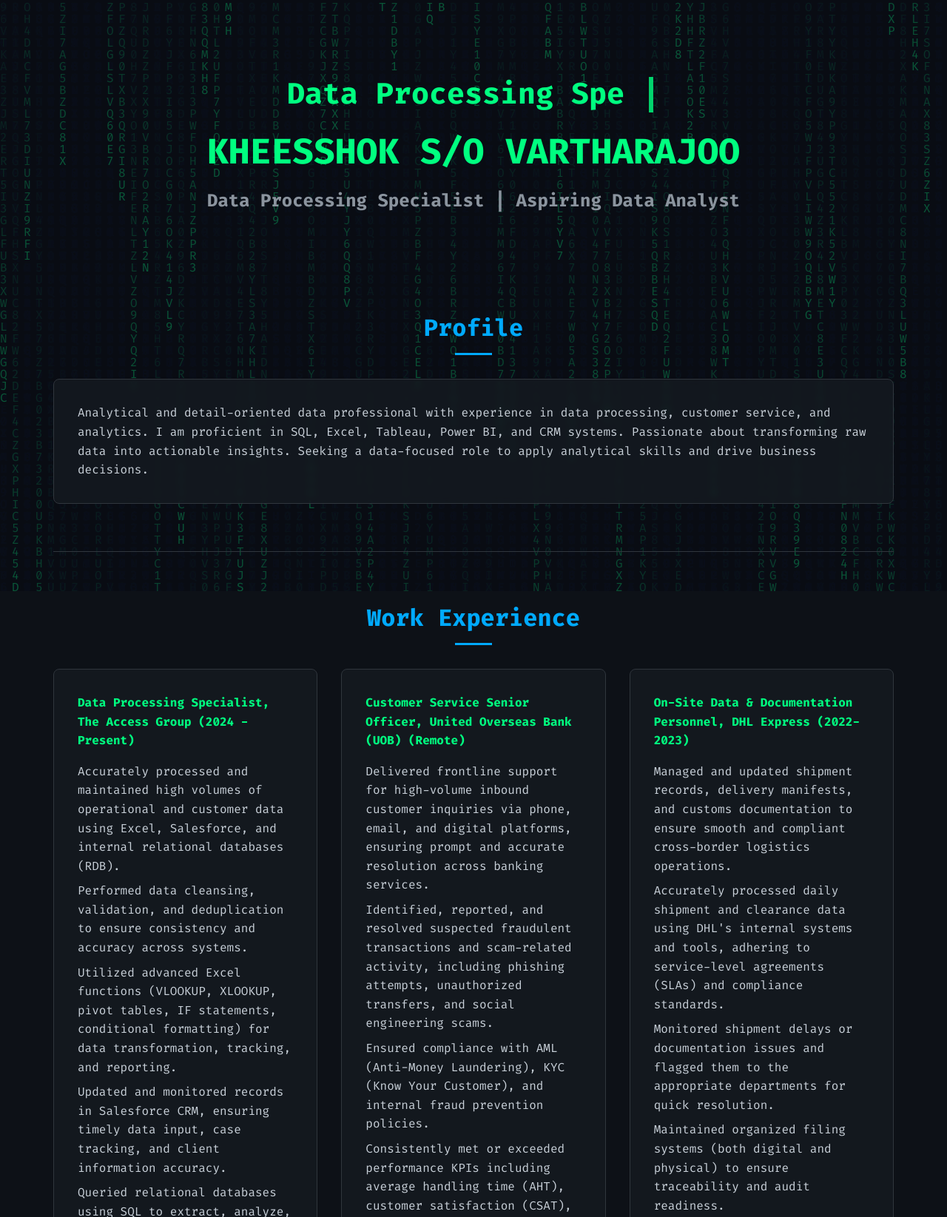
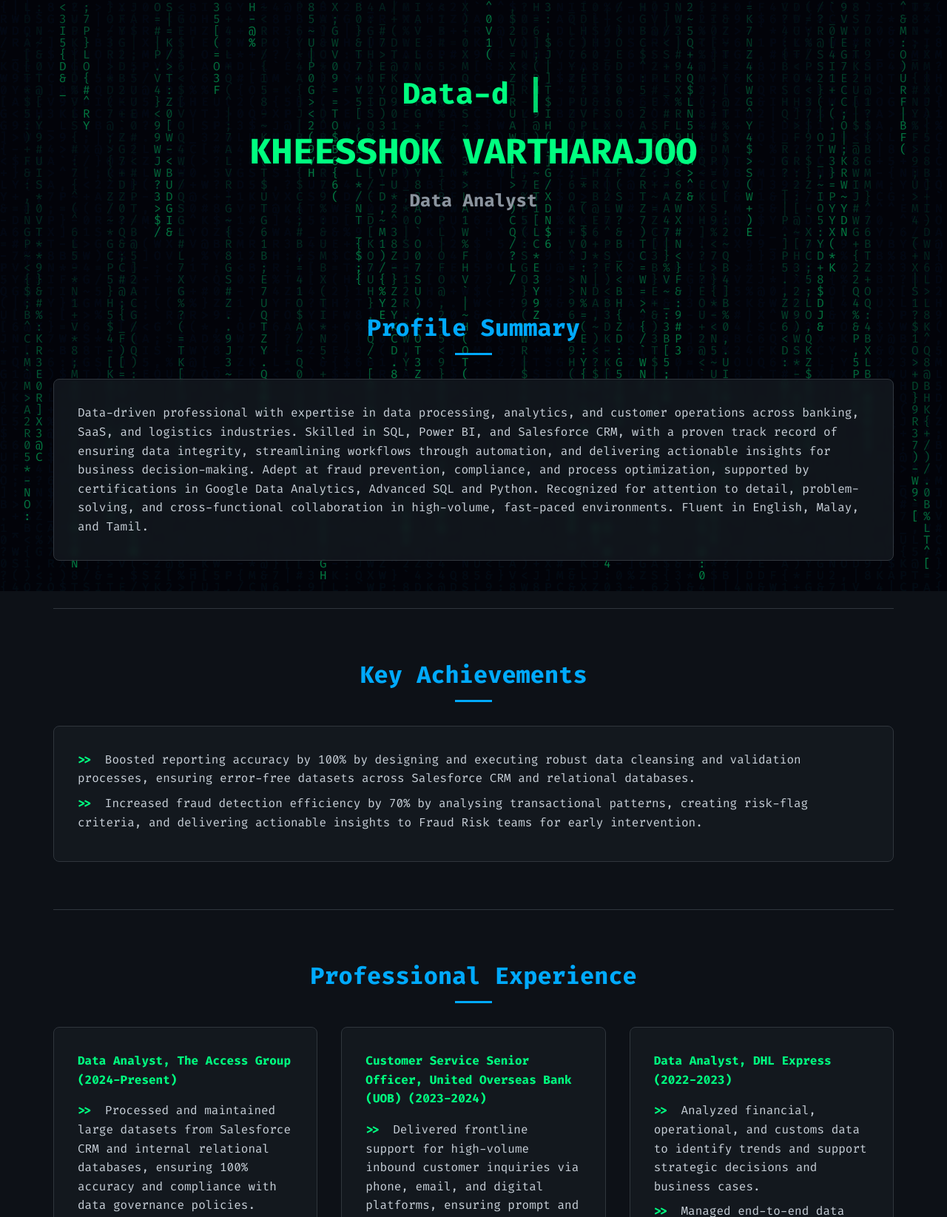
Before and after one commit to Kheesshok29/Portfolio, a plain HTML site: page index.html in a window 1280 px wide. Shown: the part 1-1646 px from the top of the page at 74% size. Drawn offline with Linux system fonts and the light colour scheme.

Commit message:
Update index.html

```diff
--- a/index.html
+++ b/index.html
@@ -1,16 +1,15 @@
-
 <html lang="en">
 <head>
     <meta charset="UTF-8">
     <meta name="viewport" content="width=device-width, initial-scale=1.0">
-    <title>KHEESSHOK S/O VARTHARAJOO - Data Developer Portfolio</title>
+    <title>KHEESSHOK VARTHARAJOO - Data Analyst Portfolio</title>
     <style>
         @import url('https://fonts.googleapis.com/css2?family=Fira+Code:wght@400;700&display=swap');
 
         :root {
             --bg-color: #0d1117;
-            --main-color: #00ff80; /* Brighter neon green */
-            --accent-color: #00aaff; /* Neon blue */
+            --main-color: #00ff80; /* Bright green for text */
+            --accent-color: #00aaff; /* Neon blue for headings */
             --text-color: #c9d1d9;
             --secondary-text-color: #8b949e;
             --card-bg: rgba(22, 27, 34, 0.75); /* Semi-transparent background */
@@ -38,7 +37,8 @@
             width: 100%;
             height: 100%;
             z-index: -1;
-            opacity: 0.3; /* Subtle matrix effect */
+            opacity: 0.8;
+            filter: brightness(0.6);
         }
 
         .container {
@@ -148,6 +148,13 @@
             margin-bottom: 0.5rem;
         }
 
+        .list-with-bullets li::before {
+            content: ">> ";
+            color: var(--main-color);
+            font-weight: bold;
+            margin-right: 0.5em;
+        }
+
         .social-links {
             display: flex;
             justify-content: center;
@@ -195,48 +202,62 @@
                 <span id="typed-text"></span>
                 <span class="typed-cursor">|</span>
             </div>
-            <h1>KHEESSHOK S/O VARTHARAJOO</h1>
-            <h2>Data Processing Specialist | Aspiring Data Analyst</h2>
+            <h1>KHEESSHOK VARTHARAJOO</h1>
+            <h2>Data Analyst</h2>
         </header>
 
         <section id="about">
-            <h3>Profile</h3>
+            <h3>Profile Summary</h3>
             <div class="card">
-                <p>Analytical and detail-oriented data professional with experience in data processing, customer service, and analytics. I am proficient in SQL, Excel, Tableau, Power BI, and CRM systems. Passionate about transforming raw data into actionable insights. Seeking a data-focused role to apply analytical skills and drive business decisions.</p>
+                <p>Data-driven professional with expertise in data processing, analytics, and customer operations across banking, SaaS, and logistics industries. Skilled in SQL, Power BI, and Salesforce CRM, with a proven track record of ensuring data integrity, streamlining workflows through automation, and delivering actionable insights for business decision-making. Adept at fraud prevention, compliance, and process optimization, supported by certifications in Google Data Analytics, Advanced SQL and Python. Recognized for attention to detail, problem-solving, and cross-functional collaboration in high-volume, fast-paced environments. Fluent in English, Malay, and Tamil.</p>
+            </div>
+        </section>
+
+        <section id="achievements">
+            <h3>Key Achievements</h3>
+            <div class="card">
+                <ul class="list-with-bullets">
+                    <li>Boosted reporting accuracy by 100% by designing and executing robust data cleansing and validation processes, ensuring error-free datasets across Salesforce CRM and relational databases.</li>
+                    <li>Increased fraud detection efficiency by 70% by analysing transactional patterns, creating risk-flag criteria, and delivering actionable insights to Fraud Risk teams for early intervention.</li>
+                </ul>
             </div>
         </section>
 
         <section id="experience">
-            <h3>Work Experience</h3>
+            <h3>Professional Experience</h3>
             <div class="card-grid">
                 <div class="card">
-                    <h4>Data Processing Specialist, The Access Group (2024 - Present)</h4>
-                    <ul>
-                        <li>Accurately processed and maintained high volumes of operational and customer data using Excel, Salesforce, and internal relational databases (RDB).</li>
-                        <li>Performed data cleansing, validation, and deduplication to ensure consistency and accuracy across systems.</li>
-                        <li>Utilized advanced Excel functions (VLOOKUP, XLOOKUP, pivot tables, IF statements, conditional formatting) for data transformation, tracking, and reporting.</li>
-                        <li>Updated and monitored records in Salesforce CRM, ensuring timely data input, case tracking, and client information accuracy.</li>
-                        <li>Queried relational databases using SQL to extract, analyze, and verify large datasets for reporting and quality assurance.</li>
-                        <li>Supported cross-functional teams with data requests by generating clean, reliable datasets tailored to their business needs.</li>
-                        <li>Created dashboards and visual reports using Power BI to provide insights into data trends, error rates, and processing efficiency.</li>
+                    <h4>Data Analyst, The Access Group (2024-Present)</h4>
+                    <ul class="list-with-bullets">
+                        <li>Processed and maintained large datasets from Salesforce CRM and internal relational databases, ensuring 100% accuracy and compliance with data governance policies.</li>
+                        <li>Performed data cleansing, validation, and deduplication to enhance data quality, improving reporting accuracy by 100%.</li>
+                        <li>Queried complex datasets using SQL to extract, join, and aggregate data for trend analysis, forecasting, and performance monitoring.</li>
+                        <li>Built interactive Power BI dashboards and visual analytics to provide stakeholders with insights on operational efficiency, error rates, and customer behaviour.</li>
+                        <li>Collaborated with cross-functional teams to define reporting requirements, delivering custom datasets that support business decision-making and strategic initiatives.</li>
+                        <li>Identified and resolved data anomalies by cross-referencing multiple data sources, ensuring consistency across systems.</li>
+                        <li>Implemented data security protocols to protect sensitive customer and business information, in compliance with GDPR and internal policies.</li>
+                        <li>Recommended and executed process improvement initiatives, including the standardization of reporting templates and automation of recurring analytics tasks.</li>
                     </ul>
                 </div>
                 <div class="card">
-                    <h4>Customer Service Senior Officer, United Overseas Bank (UOB) (Remote)</h4>
-                    <ul>
+                    <h4>Customer Service Senior Officer, United Overseas Bank (UOB) (2023-2024)</h4>
+                    <ul class="list-with-bullets">
                         <li>Delivered frontline support for high-volume inbound customer inquiries via phone, email, and digital platforms, ensuring prompt and accurate resolution across banking services.</li>
+                        <li>Handled a wide range of customer requests including account maintenance, card activation and blocking, digital banking assistance, and product enquiries (loans, credit cards, fixed deposits).</li>
                         <li>Identified, reported, and resolved suspected fraudulent transactions and scam-related activity, including phishing attempts, unauthorized transfers, and social engineering scams.</li>
+                        <li>Guided customers through fraud reporting procedures and initiated account holds or card blocks to prevent further losses.</li>
+                        <li>Collaborated with internal Fraud Risk and Investigation teams to escalate suspicious activity and support ongoing investigations.</li>
                         <li>Ensured compliance with AML (Anti-Money Laundering), KYC (Know Your Customer), and internal fraud prevention policies.</li>
                         <li>Consistently met or exceeded performance KPIs including average handling time (AHT), customer satisfaction (CSAT), and first call resolution (FCR).</li>
                     </ul>
                 </div>
                 <div class="card">
-                    <h4>On-Site Data & Documentation Personnel, DHL Express (2022-2023)</h4>
-                    <ul>
-                        <li>Managed and updated shipment records, delivery manifests, and customs documentation to ensure smooth and compliant cross-border logistics operations.</li>
-                        <li>Accurately processed daily shipment and clearance data using DHL's internal systems and tools, adhering to service-level agreements (SLAs) and compliance standards.</li>
-                        <li>Monitored shipment delays or documentation issues and flagged them to the appropriate departments for quick resolution.</li>
-                        <li>Maintained organized filing systems (both digital and physical) to ensure traceability and audit readiness.</li>
+                    <h4>Data Analyst, DHL Express (2022-2023)</h4>
+                    <ul class="list-with-bullets">
+                        <li>Analyzed financial, operational, and customs data to identify trends and support strategic decisions and business cases.</li>
+                        <li>Managed end-to-end data driven projects from scoping and collection to modeling and presenting results.</li>
+                        <li>Built and maintained dashboards and reports (e.g., using Power BI, SQL, Excel) to communicate insights clearly.</li>
+                        <li>Translated business needs into technical requirements and collaborated with data engineers for effective data flow.</li>
                     </ul>
                 </div>
             </div>
@@ -247,7 +268,7 @@
             <div class="card-grid">
                 <div class="card">
                     <h4>Data & BI Tools</h4>
-                    <ul>
+                    <ul class="list-with-bullets">
                         <li>SQL</li>
                         <li>Excel</li>
                         <li>Tableau</li>
@@ -256,27 +277,11 @@
                 </div>
                 <div class="card">
                     <h4>Programming & Systems</h4>
-                    <ul>
+                    <ul class="list-with-bullets">
                         <li>Python</li>
                         <li>R Programming</li>
                         <li>CRM</li>
                         <li>Salesforce</li>
-                    </ul>
-                </div>
-                <div class="card">
-                    <h4>Soft Skills</h4>
-                    <ul>
-                        <li>Problem-Solving & Critical Thinking</li>
-                        <li>Communication & Collaboration</li>
-                        <li>Attention to Detail</li>
-                    </ul>
-                </div>
-                <div class="card">
-                    <h4>Languages</h4>
-                    <ul>
-                        <li>English (Fluent)</li>
-                        <li>Malay (Fluent)</li>
-                        <li>Tamil (Native)</li>
                     </ul>
                 </div>
             </div>
@@ -292,10 +297,10 @@
                 </div>
                 <div class="card">
                     <h4>Certifications</h4>
-                    <ul>
+                    <ul class="list-with-bullets">
                         <li>Google Data Analytics Professional Certificate</li>
                         <li>Data Science Using Python and R</li>
-                        <li>Advanced SQL (Parts 1 & 2)</li>
+                        <li>Advanced SQL</li>
                         <li>Power BI Top Skills</li>
                         <li>Excel 2013: Pivot Tables & Advanced Formulas</li>
                     </ul>
@@ -308,7 +313,7 @@
             <div class="card-grid">
                 <div class="card">
                     <h4>HR Employee Attrition Analysis (Power BI & SQL)</h4>
-                    <ul>
+                    <ul class="list-with-bullets">
                         <li>Conducted EDA to understand attrition trends.</li>
                         <li>Used SQL to extract and clean HR data.</li>
                         <li>Visualized insights in a Power BI dashboard.</li>
@@ -334,59 +339,55 @@
     </main>
 
     <footer>
-        <p>&copy; 2025 KHEESSHOK S/O VARTHARAJOO. All Rights Reserved.</p>
+        <p>&copy; 2025 KHEESSHOK VARTHARAJOO. All Rights Reserved.</p>
     </footer>
 
     <script>
-        // === Background Animation (Matrix Rain) ===
+        // === Matrix Rain Animation ===
         const canvas = document.getElementById('matrix-canvas');
         const ctx = canvas.getContext('2d');
-
         let width, height;
-        let columns;
         let drops = [];
         const fontSize = 16;
-        const characters = 'ABCDEFGHIJKLMNOPQRSTUVWXYZ1234567890';
+        const characters = 'ABCDEFGHIJKLMNOPQRSTUVWXYZ1234567890@#$%^&*()_+=-[]{};:|,.<>/?`~';
 
-        function initializeMatrix() {
+        function initializeCanvas() {
             width = canvas.width = window.innerWidth;
             height = canvas.height = window.innerHeight;
-
-            columns = Math.floor(width / fontSize);
             drops = [];
+            let columns = Math.floor(width / fontSize);
             for (let i = 0; i < columns; i++) {
                 drops[i] = 1;
             }
         }
-        window.addEventListener('resize', initializeMatrix);
-        initializeMatrix();
 
-        function drawMatrix() {
+        window.addEventListener('resize', initializeCanvas);
+        initializeCanvas();
+
+        function drawMatrixRain() {
             ctx.fillStyle = 'rgba(13, 17, 23, 0.05)';
             ctx.fillRect(0, 0, width, height);
 
-            ctx.fillStyle = '#00ff80'; // Neon green color
+            ctx.fillStyle = '#00ff80'; // Bright green text
             ctx.font = `${fontSize}px Fira Code`;
 
             for (let i = 0; i < drops.length; i++) {
-                const text = characters.charAt(Math.floor(Math.random() * characters.length));
+                let text = characters.charAt(Math.floor(Math.random() * characters.length));
                 ctx.fillText(text, i * fontSize, drops[i] * fontSize);
 
                 if (drops[i] * fontSize > height && Math.random() > 0.975) {
                     drops[i] = 0;
                 }
+
                 drops[i]++;
             }
         }
 
-        function animateMatrix() {
-            drawMatrix();
-            requestAnimationFrame(animateMatrix);
-        }
+        setInterval(drawMatrixRain, 50);
 
         // === Typing Animation ===
         const typedTextSpan = document.getElementById("typed-text");
-        const phrases = ["Data Processing Specialist", "Aspiring Data Analyst", "Analytical Professional", "SQL Enthusiast"];
+        const phrases = ["Data Analyst", "Data-driven professional", "SQL Enthusiast", "Power BI Developer"];
         let phraseIndex = 0;
         let charIndex = 0;
         const typingSpeed = 100; // milliseconds
@@ -419,7 +420,6 @@
 
         document.addEventListener("DOMContentLoaded", function() {
             if (phrases.length) setTimeout(type, typingSpeed + 500);
-            animateMatrix(); // Start matrix animation on page load
         });
     </script>
 </body>
```
